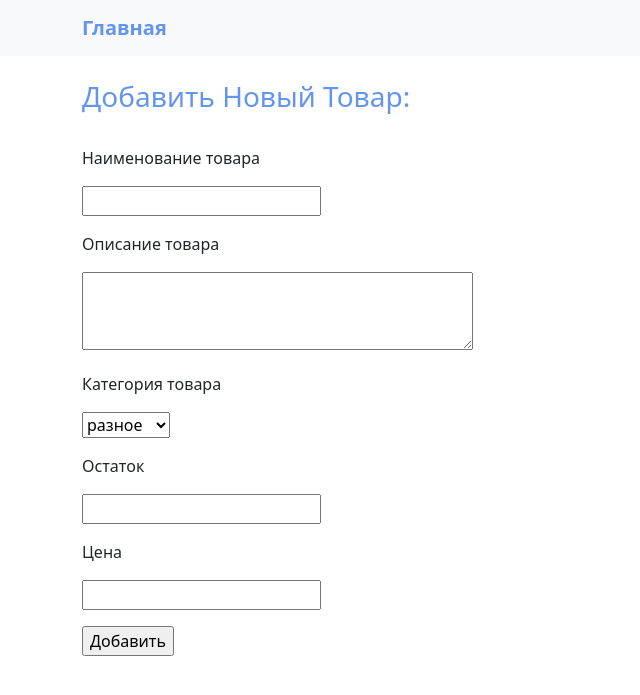
After one commit to samat-sultanov/hw_48, a Django app: page /product/add/ in a window 1280 px wide. The commit adds this page. Shown: the top 695 px of the page, without its empty margins (0-640 px from the left). Run offline with Django 4.2, Linux system fonts and the light colour scheme.

Commit message:
создал представление и шаблон для добавления товара; добавил url для добавления товара; создал и использовал шаблон формы; создал форму для валидации

```diff
--- a/source/webapp/forms.py
+++ b/source/webapp/forms.py
@@ -1,6 +1,18 @@
 from django import forms
 from django.forms import widgets
+
+from webapp.models import CATEGORY_CHOICES
 
 
 class SearchForm(forms.Form):
     name = forms.CharField(max_length=100, required=True, label="Наименование товара")
+
+
+class ProductForm(forms.Form):
+    name = forms.CharField(max_length=100, required=True, label="Наименование товара")
+    description = forms.CharField(max_length=2000, required=False, label="Описание товара",
+                                  widget=widgets.Textarea(attrs={'cols': 40, 'rows': 3}))
+    category = forms.ChoiceField(widget=forms.Select(), choices=CATEGORY_CHOICES, initial=CATEGORY_CHOICES[0][0],
+                                 required=True, label="Категория товара")
+    balance = forms.IntegerField(min_value=0, required=True, label="Остаток")
+    price = forms.DecimalField(max_digits=7, decimal_places=2, required=True, label="Цена")
--- a/source/webapp/models.py
+++ b/source/webapp/models.py
@@ -7,7 +7,7 @@ class Product(models.Model):
     name = models.CharField(max_length=100, null=False, blank=False, verbose_name="Наименование товара")
     description = models.TextField(max_length=2000, null=True, blank=True, verbose_name="Описание товара")
     category = models.CharField(max_length=30, null=False, blank=False, choices=CATEGORY_CHOICES,
-                                default=CATEGORY_CHOICES[0][0])
+                                default=CATEGORY_CHOICES[0][0], verbose_name="Категория товара")
     balance = models.PositiveIntegerField(verbose_name="Остаток")
     price = models.DecimalField(max_digits=7, decimal_places=2, verbose_name="Цена")
     created_at = models.DateTimeField(auto_now_add=True, verbose_name="Время создания")
--- /dev/null
+++ b/source/webapp/templates/create_product.html
@@ -0,0 +1,13 @@
+{% extends 'base.html' %}
+
+{% block title %}
+    Add Product
+{% endblock %}
+
+{% block content %}
+    <br/><h3>Добавить Новый Товар:</h3><br/>
+
+    <form action="" method="post">
+        {% include "partial/form.html" with button_text="Добавить" %}
+    </form>
+{% endblock %}
--- a/source/webapp/templates/index_view.html
+++ b/source/webapp/templates/index_view.html
@@ -2,7 +2,7 @@
 
 {% block nav %}
     <li class="nav-item">
-        <a class="nav-link" style="color: cornflowerblue" href="#"><b>Добавить</b></a>
+        <a class="nav-link" style="color: cornflowerblue" href="{% url 'create_product' %}"><b>Добавить</b></a>
     </li>
 {% endblock %}
 
--- /dev/null
+++ b/source/webapp/templates/partial/form.html
@@ -0,0 +1,17 @@
+{% csrf_token %}
+
+{% for error in form.non_field_errors %}
+    <p class="text-danger">{{ error }}</p>
+{% endfor %}
+
+
+{% for field in form %}
+    <p><label for="{{ field.id_for_label }}">{{ field.label }}</label></p>
+    {% for error in field.errors %}
+        <p class="text-danger">{{ error }}</p>
+    {% endfor %}
+    <p>{{ field }}</p>
+{% endfor %}
+
+
+<p><input type="submit" value="{{ button_text }}"></p>
--- a/source/webapp/templates/product_view.html
+++ b/source/webapp/templates/product_view.html
@@ -6,7 +6,7 @@
 
 {% block nav %}
     <li class="nav-item">
-        <a class="nav-link" style="color: cornflowerblue" href="#"><b>Добавить</b></a>
+        <a class="nav-link" style="color: cornflowerblue" href="{% url 'create_product' %}"><b>Добавить</b></a>
     </li>
     <li class="nav-item">
         <a class="nav-link" style="color: cornflowerblue" href="#"><b>Редактировать</b></a>
--- a/source/webapp/urls.py
+++ b/source/webapp/urls.py
@@ -1,8 +1,9 @@
 from django.urls import path
-from webapp.views import index_view, product_view, delete_product
+from webapp.views import index_view, product_view, delete_product, create_product
 
 urlpatterns = [
     path('', index_view, name="index_view"),
     path('product/<int:pk>/', product_view, name="product_view"),
     path('product/<int:pk>/delete', delete_product, name="delete_product"),
+    path('product/add/', create_product, name="create_product"),
 ]
--- a/source/webapp/views.py
+++ b/source/webapp/views.py
@@ -1,7 +1,7 @@
 from django.shortcuts import render, get_object_or_404, redirect
 
 from webapp.models import Product
-from webapp.forms import SearchForm
+from webapp.forms import SearchForm, ProductForm
 
 
 def index_view(request):
@@ -35,3 +35,22 @@ def delete_product(request, pk):
     elif request.method == "POST":
         product.delete()
         return redirect("index_view")
+
+
+def create_product(request):
+    if request.method == "GET":
+        form = ProductForm()
+        return render(request, "create_product.html", {'form': form})
+    elif request.method == "POST":
+        form = ProductForm(data=request.POST)
+        if form.is_valid():
+            Product.objects.create(
+                name=form.cleaned_data['name'],
+                description=form.cleaned_data['description'],
+                category=form.cleaned_data['category'],
+                balance=form.cleaned_data['balance'],
+                price=form.cleaned_data['price']
+            )
+            return redirect('index_view')
+        else:
+            return render(request, 'create_product.html', {'form': form})
```
